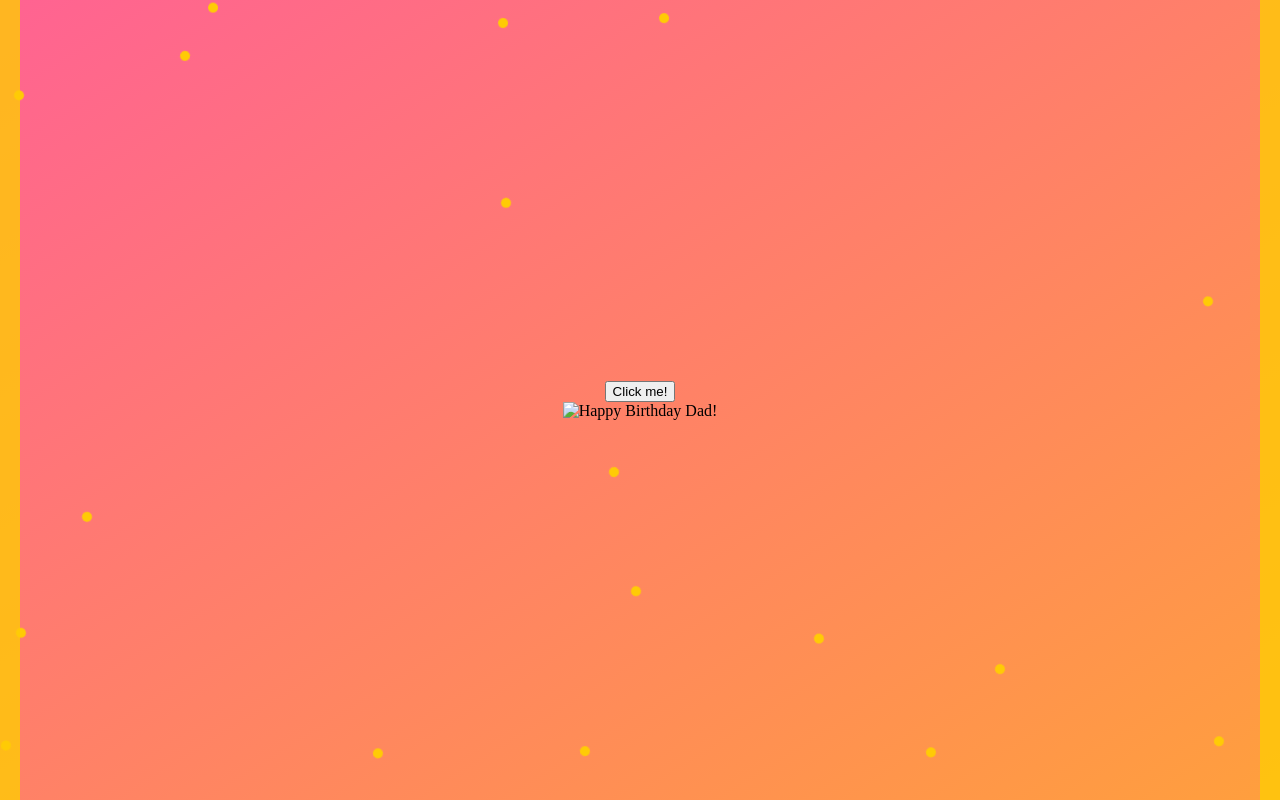
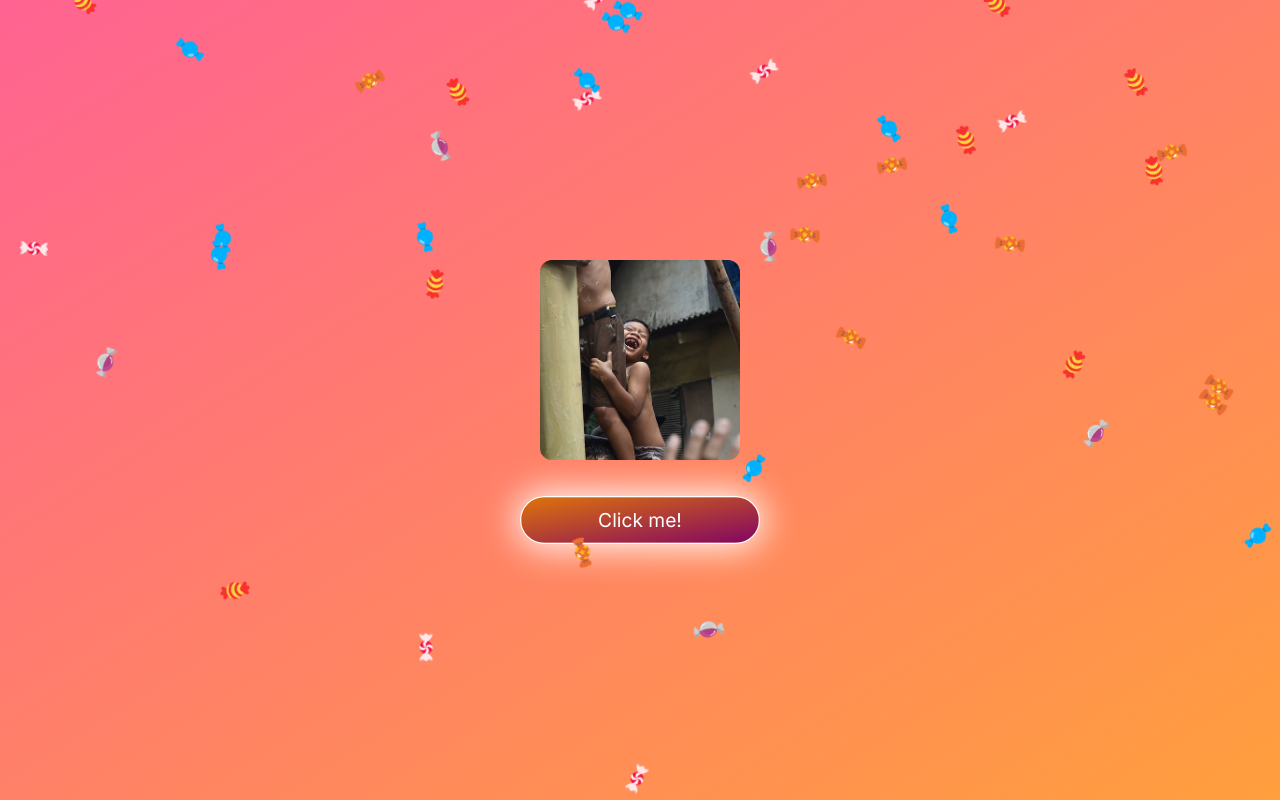
Before and after one commit to Daniel3886/PrivateProjet, a plain HTML site: page index.html in a window 1280 px wide. Both pictures are taken after a click on the button "Click me!". Shown: the top 800 px of the page. Drawn offline with Linux system fonts and the light colour scheme.

Commit message:
create page

```diff
--- a/index.html
+++ b/index.html
@@ -1,22 +1,29 @@
 <!DOCTYPE html>
 <html lang="en">
   <head>
-    <style>
-body{
-    background-color: antiquewhite;
-}
-        </style>
       <meta charset="UTF-8">
       <meta name="viewport" content="width=device-width, initial-scale=1.0">
+      <link rel="preconnect" href="https://fonts.googleapis.com">
+      <link rel="preconnect" href="https://fonts.gstatic.com" crossorigin>
+      <link href="https://fonts.googleapis.com/css2?family=Inter:wght@400;500&family=Open+Sans:wght@800&display=swap" rel="stylesheet">
       <link rel="stylesheet" href="styles.css">
       <title>Happy Birthday Dad!</title>
   </head>
   <body>
       <div class="container">
-        <button id="showButton">Click me!</button>
-        <div id="confetti-container"></div>
-        <audio id="birthdaySong" src="happy_birthday_song.mp3"></audio>
-        <img id="birthdayImage" src="birthday_image.jpg" alt="Happy Birthday Dad!" class="hidden"  width="500" height="700">
+        <audio id="birthdaySong">
+          <source src="audio.mp3" type="audio/mpeg">
+        </audio>
+
+        <div class="main">
+          <img
+            src="image.jpg"
+            alt="Happy Birthday Dad!"
+            class="hidden img"
+            id="birthdayImage"
+          >
+          <button id="button" class="button">Click me!</button>
+        </div>
       </div>
       <script src="script.js"></script>
   </body>
--- a/script.js
+++ b/script.js
@@ -1,4 +1,4 @@
-const button = document.getElementById('showButton');
+const button = document.getElementById('button');
 const birthdayImage = document.getElementById('birthdayImage');
 
 button.addEventListener('click', () => {
@@ -6,12 +6,14 @@ button.addEventListener('click', () => {
     birthdayImage.classList.remove('hidden');
 
     // Generate confetti particles
-    for (let i = 0; i < 50; i++) {
+    for (let i = 0; i < 100; i++) {
       const confetti = document.createElement('div');
       confetti.className = 'confetti';
       confetti.style.left = `${Math.random() * 100}vw`;
-        confetti.style.animationDuration = `${Math.random() * 1 + 0.5}s`;
-        confetti.style.animationDelay = `${Math.random() * 2}s`;
+      confetti.style.animationDuration = `${Math.random() * 4 + 3}s`;
+      confetti.style.animationDelay = `${Math.random() * 3}s`;
+      confetti.style.zIndex = `${Math.floor(Math.random() * 5)}`;
+      confetti.style.backgroundImage = `url(./candies/candy-${Math.floor(Math.random() * 5) + 1}.svg)`;
       document.body.appendChild(confetti);
 
       confetti.addEventListener('animationend', () => {
@@ -20,11 +22,13 @@ button.addEventListener('click', () => {
     }
 });
 
-// Create decorative elements on the sides
-const leftDecoration = document.createElement('div');
-leftDecoration.className = 'decoration left';
-document.body.appendChild(leftDecoration);
+const playButton = document.getElementById('button');
+const audioElement = document.getElementById('birthdaySong');
 
-const rightDecoration = document.createElement('div');
-rightDecoration.className = 'decoration right';
-document.body.appendChild(rightDecoration);
+playButton.addEventListener('click', () => {
+  if (audioElement.paused || audioElement.ended) {
+    audioElement.play();
+  } else {
+    audioElement.pause();
+  }
+});
--- a/styles.css
+++ b/styles.css
@@ -5,27 +5,79 @@ body {
   height: 100vh;
   margin: 0;
   background: linear-gradient(to bottom right, #ff6392, #ff9f3d); /* Colorful gradient background */
-    overflow: hidden; /* Hide overflowing confetti particles */
-}
-
-.container {
-    text-align: center;
-    position: relative;
-    z-index: 2; /* Ensure content appears above the background */
+  overflow: hidden;
 }
 
 .hidden {
-    display: none;
+  opacity: 0;
+}
+
+.main {
+  display: flex;
+  flex-direction: column;
+  justify-content: space-between;
+  height: 280px;
+}
+
+.img {
+  width: 200px;
+  aspect-ratio: 1 / 1;
+  object-fit: cover;
+  border-radius: 12px;
+  z-index: 1;
 }
 
 .confetti {
-    width: 10px;
-    height: 10px;
-    background-color: #ffcb05; /* Confetti color */
+  width: 30px;
+  height: 30px;
+  /* background-image: url(./candies/candy-1.svg); */
+  background-size: contain;
   position: absolute;
+  top: -35px;
   border-radius: 50%;
-    z-index: 1;
   animation: confetti-fall 1s ease-out infinite;
+}
+
+.button {
+  box-sizing: border-box;
+  outline: 0;
+  width: 200px;
+  height: 40px;
+  border: none;
+  border-radius: 20px;
+  color: #fff;
+  font-size: 16px;
+  font-weight: 400;
+  background: linear-gradient(to bottom right, #de740a, #820563);
+  transition: 500ms;
+  font-family: 'Inter', sans-serif;
+  z-index: 3;
+  animation: button 1s linear infinite ;
+}
+
+@keyframes button {
+  0% {
+    transform: scale(1);
+  }
+  50% {
+    transform: scale(1.2);
+  }
+  100% {
+    transform: scale(1);
+  }
+}
+
+.button:hover {
+  background-color: #ffcc00;
+  box-shadow: 7px 7px 15px 1px #fff;
+}
+
+.button:focus {
+  border: 1px solid #fff;
+  box-shadow: 0px 0px 30px 3px #fff;
+  transform: scale(1.2);
+  transition: 1s;
+  animation: none;
 }
 
 @keyframes confetti-fall {
@@ -33,23 +85,6 @@ body {
         transform: translateY(-100vh) rotate(0deg);
     }
     100% {
-        transform: translateY(100vh) rotate(360deg);
+        transform: translateY(110vh) rotate(360deg);
     }
 }
-
-.decoration {
-    position: fixed;
-    height: 100%;
-    width: 20px; /* Width of the decorative elements */
-    background-color: #ffcb05; /* Decorative elements color */
-    opacity: 0.8;
-    z-index: 1;
-}
-
-.decoration.left {
-    left: 0;
-}
-
-.decoration.right {
-    right: 0;
-}
```
Also changed, not shown: candies/candy-1.svg (added), candies/candy-2.svg (added), candies/candy-3.svg (added), candies/candy-4.svg (added), candies/candy-5.svg (added), image.jpg (added), 1 other file. Lines whose indentation alone changed are shown as unchanged.
